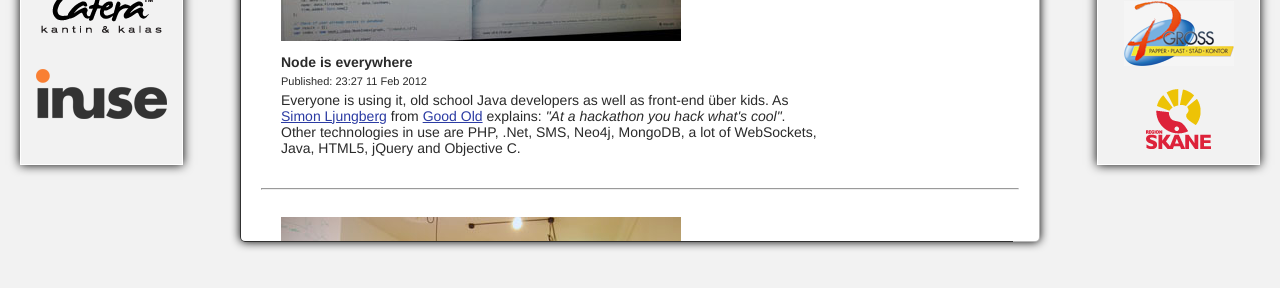
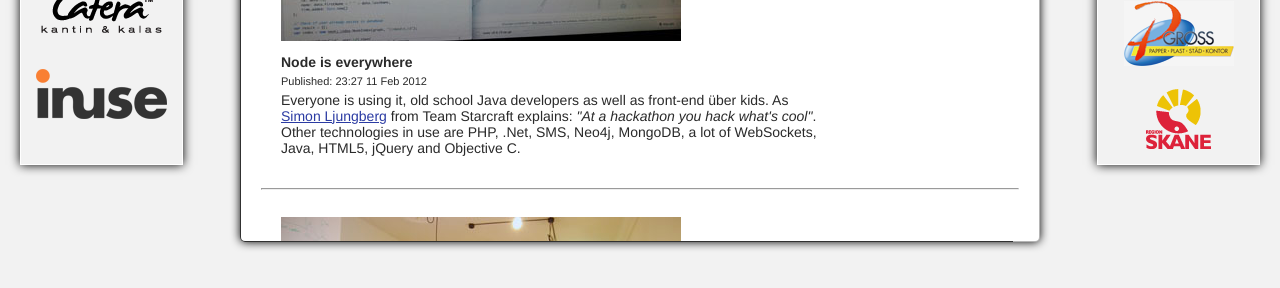
Before and after one commit to T-B-D/t-b-d.github.com, a Jekyll site: the page built from index.html, in a window 1280 px wide. Shown: the part 1997-2285 px from the top of the page. Built offline with Jekyll 4.4.1, drawn with Linux system fonts in a browser that asks for light colours; nearby versions of some CDN libraries.

Commit message:
node edit

```diff
--- a/_layouts/default.html
+++ b/_layouts/default.html
@@ -54,7 +54,7 @@
                                 <img class="" src="/images/blog-neo4j.jpg">
                                 <h2 class="mt10">Node is everywhere</h2>
                                 <p class="p3">Published: 23:27 11 Feb 2012</p>
-                                <p>Everyone is using it, old school Java developers as well as front-end über kids. As <a href="http://iamsim.me/">Simon Ljungberg</a> from <a href="http://goodold.se/">Good Old</a> explains: <cite>"At a hackathon you hack what's cool"</cite>. Other technologies in use are PHP, .Net, SMS, Neo4j, MongoDB, a lot of WebSockets, Java, HTML5, jQuery and Objective C.</p>
+                                <p>Everyone is using it, old school Java developers as well as front-end über kids. As <a href="http://iamsim.me/">Simon Ljungberg</a> from Team Starcraft explains: <cite>"At a hackathon you hack what's cool"</cite>. Other technologies in use are PHP, .Net, SMS, Neo4j, MongoDB, a lot of WebSockets, Java, HTML5, jQuery and Objective C.</p>
                             </article>
                             <hr>
                             <article class="bb pa20">
```
